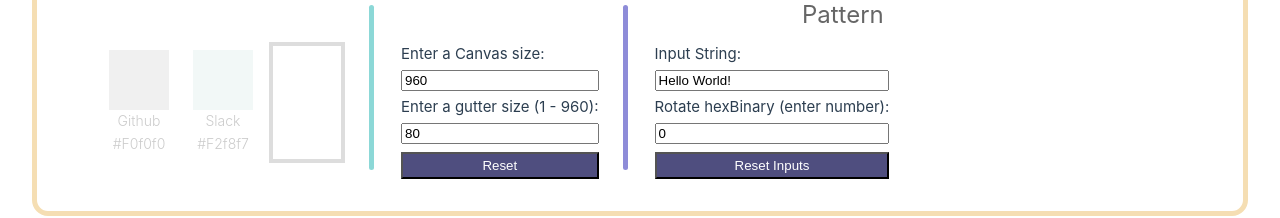
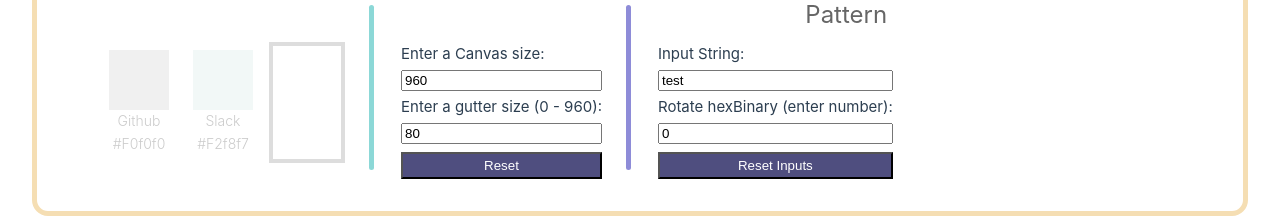
Before and after one commit to neststack/vue-identicons, a Vue app: page / in a window 1280 px wide. Shown: the part 361-579 px from the top of the page. Built offline with nearby package versions, Linux system fonts and the light colour scheme.

Commit message:
feat(identicons): update

```diff
--- a/src/components/IdenticonSimple.vue
+++ b/src/components/IdenticonSimple.vue
@@ -4,7 +4,7 @@ import CommonButton from '@/components/common/CommonButton.vue'
 
 const CANVAS_SIZE = 960
 const GUTTERS = 80
-const INPUT_STRING = 'Neststack'
+const INPUT_STRING = 'test'
 const ROTATE_HASH = 0
 const COLORS = [
   { name: 'Green-1', color: '#acd88c' },
@@ -53,9 +53,8 @@ const canvasGutters = ref(GUTTERS)
 const backgroundColor = ref('#ffffff')
 const fillColor = ref('#8cbfd8')
 const inputMode = ref('string')
-const inputString = ref('Hello World!')
-const hashString = ref(null)
-const rotateHash = ref(0)
+const inputString = ref(INPUT_STRING)
+const rotateHash = ref(ROTATE_HASH)
 
 // Computed
 const controlsStyle = computed(() => {
@@ -185,11 +184,19 @@ function transpose2DArray(array2D) {
   return array2D[0].map((_, colIndex) => array2D.map((row) => row[colIndex]))
 }
 
+async function drawWithInput() {
+  let binaryHash = await generateHash()
+  binaryHash = rotateString(binaryHash, rotateHash.value)
+  const array = binaryStringTo3x5Array(binaryHash)
+  matrixInput.value = transpose2DArray(array)
+}
+
 function activateMode(mode) {
   inputMode.value = mode
 }
 
 onMounted(() => {
+  drawWithInput()
   draw()
 })
 
@@ -206,11 +213,7 @@ watch(
 watch(
   [inputString, rotateHash],
   async () => {
-    let binaryHash = await generateHash()
-    binaryHash = rotateString(binaryHash, rotateHash.value)
-    hashString.value = binaryHash
-    const array = binaryStringTo3x5Array(binaryHash)
-    matrixInput.value = transpose2DArray(array)
+    drawWithInput()
   },
   { deep: true }
 )
@@ -277,15 +280,15 @@ watch(
             name="canvasSize"
             min="10"
             max="1000"
-            step="1"
+            step="10"
             v-model="canvasSize"
           />
-          <label for="canvasGutters">{{ `Enter a gutter size (1 - ${canvasSize}):` }}</label>
+          <label for="canvasGutters">{{ `Enter a gutter size (0 - ${canvasSize}):` }}</label>
           <input
             type="number"
             id="canvasGutters"
             name="canvasGutters"
-            min="1"
+            min="0"
             max="100"
             step="1"
             v-model="canvasGutters"
```
